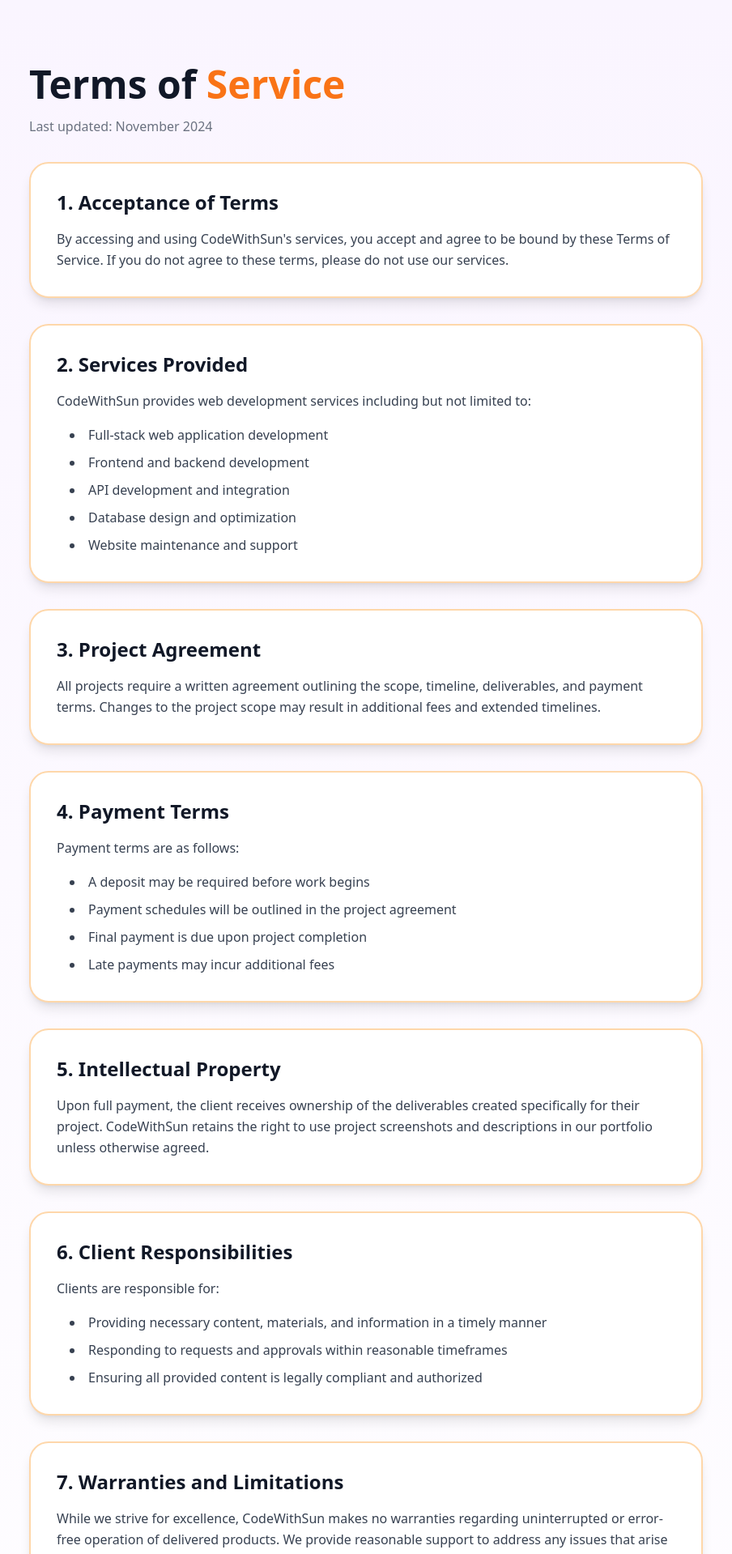
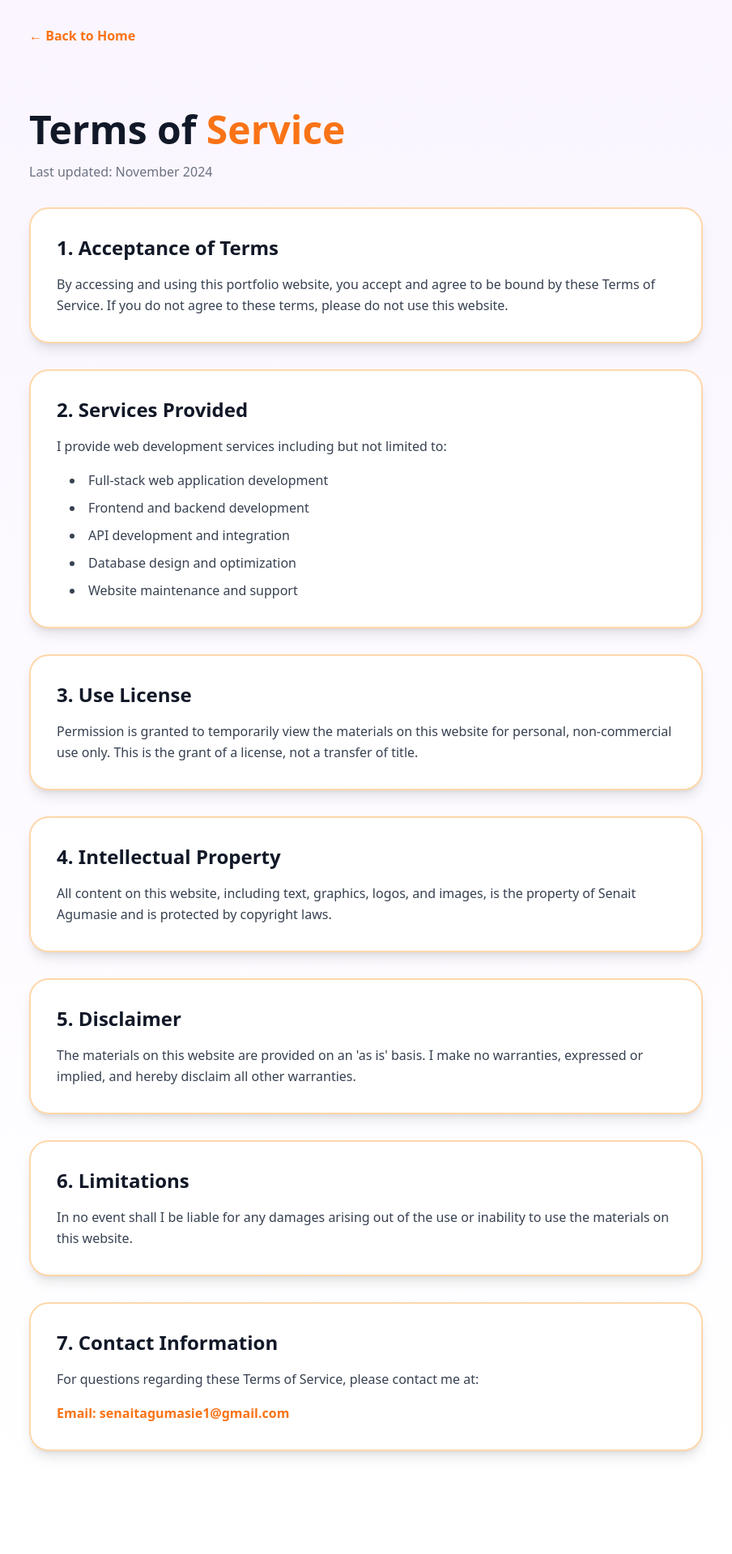
Before and after one commit to Kibre-work/me-app, a React (Vite) app in the folder frontend/: page /terms in a window 1280 px wide. Shown: the top 1919 px of the page at 81% size, without its empty margins (188-1092 px from the left). After the commit the page ends 1872 px from the top, so only its background shows below. Built offline with nearby package versions, Linux system fonts and the light colour scheme.

Commit message:
Fix Terms and Privacy pages as standalone routes

```diff
--- a/frontend/src/components/Privacy.jsx
+++ b/frontend/src/components/Privacy.jsx
@@ -1,14 +1,26 @@
 import React from "react";
+import { Link } from "react-router-dom";
+// eslint-disable-next-line no-unused-vars
 import { motion } from "framer-motion";
 
 function Privacy() {
   return (
-    <section id="privacy" className="py-20 bg-gradient-to-b from-white to-purple-50">
+    <div className="min-h-screen bg-gradient-to-b from-white to-purple-50">
+      {/* Back to Home Button */}
+      <div className="max-w-4xl mx-auto px-8 pt-8">
+        <Link
+          to="/"
+          className="inline-flex items-center text-orange-500 hover:text-orange-600 font-semibold mb-8"
+        >
+          ← Back to Home
+        </Link>
+      </div>
+
+      <section className="py-12 pb-20">
         <div className="max-w-4xl mx-auto px-8">
           <motion.div
             initial={{ opacity: 0, y: -50 }}
-          whileInView={{ opacity: 1, y: 0 }}
-          viewport={{ once: true }}
+            animate={{ opacity: 1, y: 0 }}
             transition={{ duration: 0.6 }}
           >
             <h1 className="text-5xl font-bold text-gray-900 mb-4">
@@ -20,12 +32,11 @@
               <div className="bg-white p-8 rounded-3xl border-2 border-orange-200 shadow-lg">
                 <h2 className="text-2xl font-bold text-gray-900 mb-4">1. Information We Collect</h2>
                 <p className="mb-4">
-                When you visit CodeWithSun or use our services, we may collect the following information:
+                  When you visit my portfolio or use the contact form, I may collect the following information:
                 </p>
                 <ul className="list-disc list-inside space-y-2 ml-4">
-                <li>Name and contact information (email, phone number)</li>
-                <li>Project requirements and specifications</li>
-                <li>Communication records and correspondence</li>
+                  <li>Name and contact information (email)</li>
+                  <li>Message content and correspondence</li>
                   <li>Website usage data and analytics</li>
                 </ul>
               </div>
@@ -33,30 +44,28 @@
               <div className="bg-white p-8 rounded-3xl border-2 border-orange-200 shadow-lg">
                 <h2 className="text-2xl font-bold text-gray-900 mb-4">2. How We Use Your Information</h2>
                 <p className="mb-4">
-                We use the collected information for the following purposes:
+                  I use the collected information for the following purposes:
                 </p>
                 <ul className="list-disc list-inside space-y-2 ml-4">
-                <li>To provide and improve our web development services</li>
-                <li>To communicate with you about projects and inquiries</li>
-                <li>To send updates, newsletters, and promotional materials (with your consent)</li>
-                <li>To analyze and improve our website performance</li>
+                  <li>To respond to your inquiries and messages</li>
+                  <li>To improve my portfolio website</li>
+                  <li>To analyze website performance</li>
                 </ul>
               </div>
 
               <div className="bg-white p-8 rounded-3xl border-2 border-orange-200 shadow-lg">
                 <h2 className="text-2xl font-bold text-gray-900 mb-4">3. Data Protection</h2>
                 <p>
-                We implement appropriate security measures to protect your personal information from
-                unauthorized access, alteration, disclosure, or destruction. Your data is stored securely
-                and is only accessible to authorized personnel.
+                  I implement appropriate security measures to protect your personal information from
+                  unauthorized access, alteration, disclosure, or destruction. Your data is stored securely.
                 </p>
               </div>
 
               <div className="bg-white p-8 rounded-3xl border-2 border-orange-200 shadow-lg">
                 <h2 className="text-2xl font-bold text-gray-900 mb-4">4. Third-Party Services</h2>
                 <p>
-                We may use third-party services for analytics, hosting, and communication purposes.
-                These services have their own privacy policies, and we encourage you to review them.
+                  I may use third-party services for analytics, hosting (Render), and email delivery (Resend).
+                  These services have their own privacy policies.
                 </p>
               </div>
 
@@ -69,31 +78,23 @@
                   <li>Access your personal data</li>
                   <li>Request correction of inaccurate data</li>
                   <li>Request deletion of your data</li>
-                <li>Opt-out of marketing communications</li>
                 </ul>
               </div>
 
               <div className="bg-white p-8 rounded-3xl border-2 border-orange-200 shadow-lg">
-              <h2 className="text-2xl font-bold text-gray-900 mb-4">6. Cookies</h2>
+                <h2 className="text-2xl font-bold text-gray-900 mb-4">6. Contact</h2>
                 <p>
-                We use cookies to enhance your browsing experience, analyze site traffic, and personalize
-                content. You can control cookie preferences through your browser settings.
-              </p>
-            </div>
-
-            <div className="bg-white p-8 rounded-3xl border-2 border-orange-200 shadow-lg">
-              <h2 className="text-2xl font-bold text-gray-900 mb-4">7. Contact Us</h2>
-              <p>
-                If you have any questions about this Privacy Policy, please contact us at:
+                  If you have any questions about this Privacy Policy, please contact me at:
                 </p>
                 <p className="mt-4 font-semibold text-orange-500">
-                Email: senait@codewithsun.com
+                  Email: senaitagumasie1@gmail.com
                 </p>
               </div>
             </div>
           </motion.div>
         </div>
       </section>
+    </div>
   );
 }
 
--- a/frontend/src/components/Terms.jsx
+++ b/frontend/src/components/Terms.jsx
@@ -1,15 +1,26 @@
 import React from "react";
-// eslint-disable-next-line no-unused-vars
+import { Link } from "react-router-dom";
+//eslint-disable-next-line no-unused-vars
 import { motion } from "framer-motion";
 
 function Terms() {
   return (
-    <section id="terms" className="py-20 bg-gradient-to-b from-purple-50 to-white">
+    <div className="min-h-screen bg-gradient-to-b from-purple-50 to-white">
+      {/* Back to Home Button */}
+      <div className="max-w-4xl mx-auto px-8 pt-8">
+        <Link
+          to="/"
+          className="inline-flex items-center text-orange-500 hover:text-orange-600 font-semibold mb-8"
+        >
+          ← Back to Home
+        </Link>
+      </div>
+
+      <section className="py-12 pb-20">
         <div className="max-w-4xl mx-auto px-8">
           <motion.div
             initial={{ opacity: 0, y: -50 }}
-          whileInView={{ opacity: 1, y: 0 }}
-          viewport={{ once: true }}
+            animate={{ opacity: 1, y: 0 }}
             transition={{ duration: 0.6 }}
           >
             <h1 className="text-5xl font-bold text-gray-900 mb-4">
@@ -21,15 +32,15 @@
               <div className="bg-white p-8 rounded-3xl border-2 border-orange-200 shadow-lg">
                 <h2 className="text-2xl font-bold text-gray-900 mb-4">1. Acceptance of Terms</h2>
                 <p>
-                By accessing and using CodeWithSun's services, you accept and agree to be bound by these
-                Terms of Service. If you do not agree to these terms, please do not use our services.
+                  By accessing and using this portfolio website, you accept and agree to be bound by these
+                  Terms of Service. If you do not agree to these terms, please do not use this website.
                 </p>
               </div>
 
               <div className="bg-white p-8 rounded-3xl border-2 border-orange-200 shadow-lg">
                 <h2 className="text-2xl font-bold text-gray-900 mb-4">2. Services Provided</h2>
                 <p className="mb-4">
-                CodeWithSun provides web development services including but not limited to:
+                  I provide web development services including but not limited to:
                 </p>
                 <ul className="list-disc list-inside space-y-2 ml-4">
                   <li>Full-stack web application development</li>
@@ -41,86 +52,51 @@
               </div>
 
               <div className="bg-white p-8 rounded-3xl border-2 border-orange-200 shadow-lg">
-              <h2 className="text-2xl font-bold text-gray-900 mb-4">3. Project Agreement</h2>
+                <h2 className="text-2xl font-bold text-gray-900 mb-4">3. Use License</h2>
                 <p>
-                All projects require a written agreement outlining the scope, timeline, deliverables,
-                and payment terms. Changes to the project scope may result in additional fees and
-                extended timelines.
+                  Permission is granted to temporarily view the materials on this website for personal,
+                  non-commercial use only. This is the grant of a license, not a transfer of title.
                 </p>
               </div>
 
               <div className="bg-white p-8 rounded-3xl border-2 border-orange-200 shadow-lg">
-              <h2 className="text-2xl font-bold text-gray-900 mb-4">4. Payment Terms</h2>
-              <p className="mb-4">
-                Payment terms are as follows:
-              </p>
-              <ul className="list-disc list-inside space-y-2 ml-4">
-                <li>A deposit may be required before work begins</li>
-                <li>Payment schedules will be outlined in the project agreement</li>
-                <li>Final payment is due upon project completion</li>
-                <li>Late payments may incur additional fees</li>
-              </ul>
-            </div>
-
-            <div className="bg-white p-8 rounded-3xl border-2 border-orange-200 shadow-lg">
-              <h2 className="text-2xl font-bold text-gray-900 mb-4">5. Intellectual Property</h2>
+                <h2 className="text-2xl font-bold text-gray-900 mb-4">4. Intellectual Property</h2>
                 <p>
-                Upon full payment, the client receives ownership of the deliverables created specifically
-                for their project. CodeWithSun retains the right to use project screenshots and descriptions
-                in our portfolio unless otherwise agreed.
+                  All content on this website, including text, graphics, logos, and images, is the property
+                  of Senait Agumasie and is protected by copyright laws.
                 </p>
               </div>
 
               <div className="bg-white p-8 rounded-3xl border-2 border-orange-200 shadow-lg">
-              <h2 className="text-2xl font-bold text-gray-900 mb-4">6. Client Responsibilities</h2>
-              <p className="mb-4">
-                Clients are responsible for:
-              </p>
-              <ul className="list-disc list-inside space-y-2 ml-4">
-                <li>Providing necessary content, materials, and information in a timely manner</li>
-                <li>Responding to requests and approvals within reasonable timeframes</li>
-                <li>Ensuring all provided content is legally compliant and authorized</li>
-              </ul>
-            </div>
-
-            <div className="bg-white p-8 rounded-3xl border-2 border-orange-200 shadow-lg">
-              <h2 className="text-2xl font-bold text-gray-900 mb-4">7. Warranties and Limitations</h2>
+                <h2 className="text-2xl font-bold text-gray-900 mb-4">5. Disclaimer</h2>
                 <p>
-                While we strive for excellence, CodeWithSun makes no warranties regarding uninterrupted
-                or error-free operation of delivered products. We provide reasonable support to address
-                any issues that arise post-delivery within the agreed support period.
+                  The materials on this website are provided on an 'as is' basis. I make no warranties,
+                  expressed or implied, and hereby disclaim all other warranties.
                 </p>
               </div>
 
               <div className="bg-white p-8 rounded-3xl border-2 border-orange-200 shadow-lg">
-              <h2 className="text-2xl font-bold text-gray-900 mb-4">8. Termination</h2>
+                <h2 className="text-2xl font-bold text-gray-900 mb-4">6. Limitations</h2>
                 <p>
-                Either party may terminate the agreement with written notice. In case of termination,
-                the client is responsible for payment of work completed up to the termination date.
+                  In no event shall I be liable for any damages arising out of the use or inability
+                  to use the materials on this website.
                 </p>
               </div>
 
               <div className="bg-white p-8 rounded-3xl border-2 border-orange-200 shadow-lg">
-              <h2 className="text-2xl font-bold text-gray-900 mb-4">9. Confidentiality</h2>
+                <h2 className="text-2xl font-bold text-gray-900 mb-4">7. Contact Information</h2>
                 <p>
-                We respect the confidentiality of all client information and will not disclose sensitive
-                information to third parties without explicit permission.
-              </p>
-            </div>
-
-            <div className="bg-white p-8 rounded-3xl border-2 border-orange-200 shadow-lg">
-              <h2 className="text-2xl font-bold text-gray-900 mb-4">10. Contact Information</h2>
-              <p>
-                For questions regarding these Terms of Service, please contact us at:
+                  For questions regarding these Terms of Service, please contact me at:
                 </p>
                 <p className="mt-4 font-semibold text-orange-500">
-                Email: senait@codewithsun.com
+                  Email: senaitagumasie1@gmail.com
                 </p>
               </div>
             </div>
           </motion.div>
         </div>
       </section>
+    </div>
   );
 }
 
```
Lines whose indentation alone changed are shown as unchanged.
